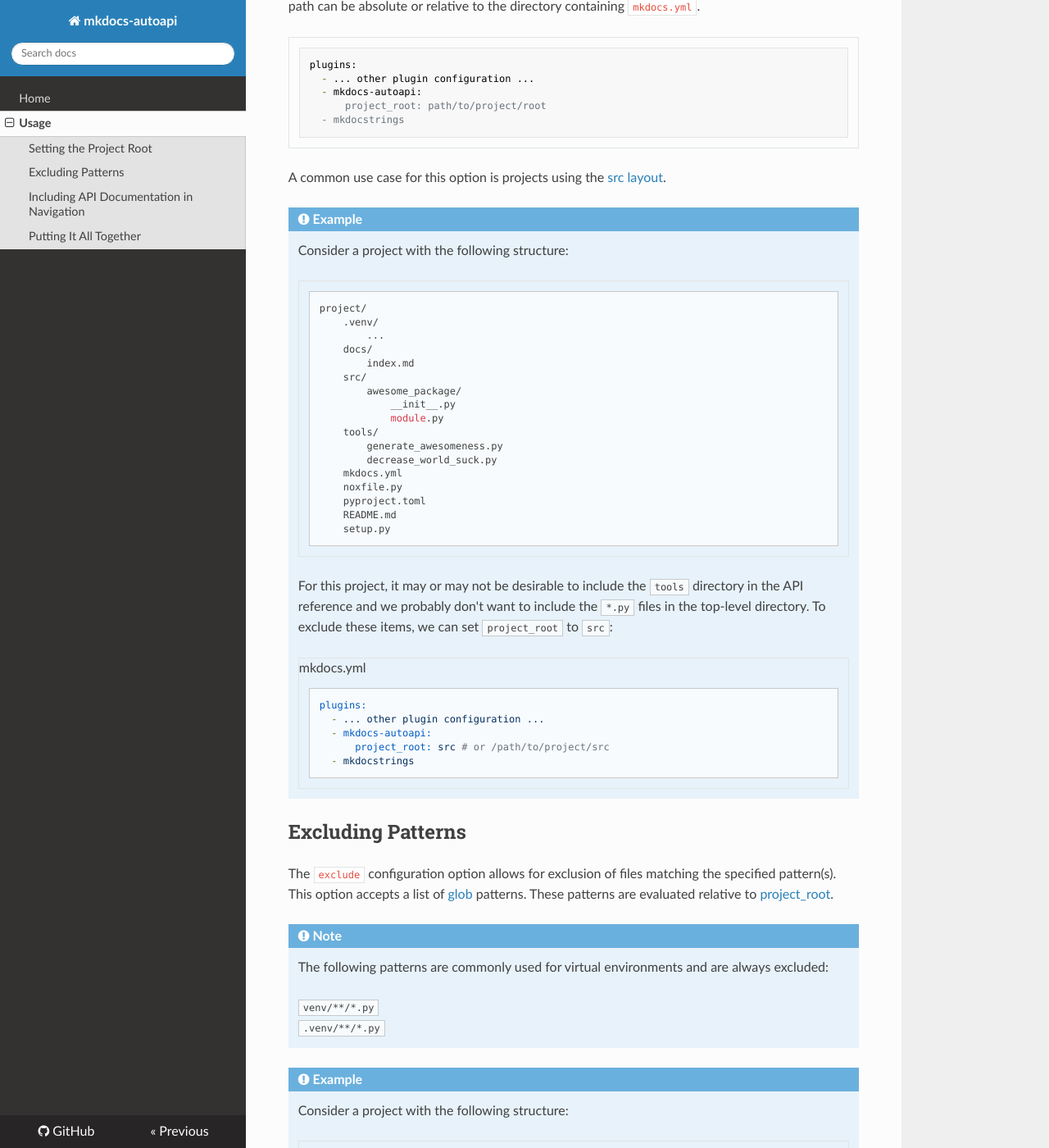
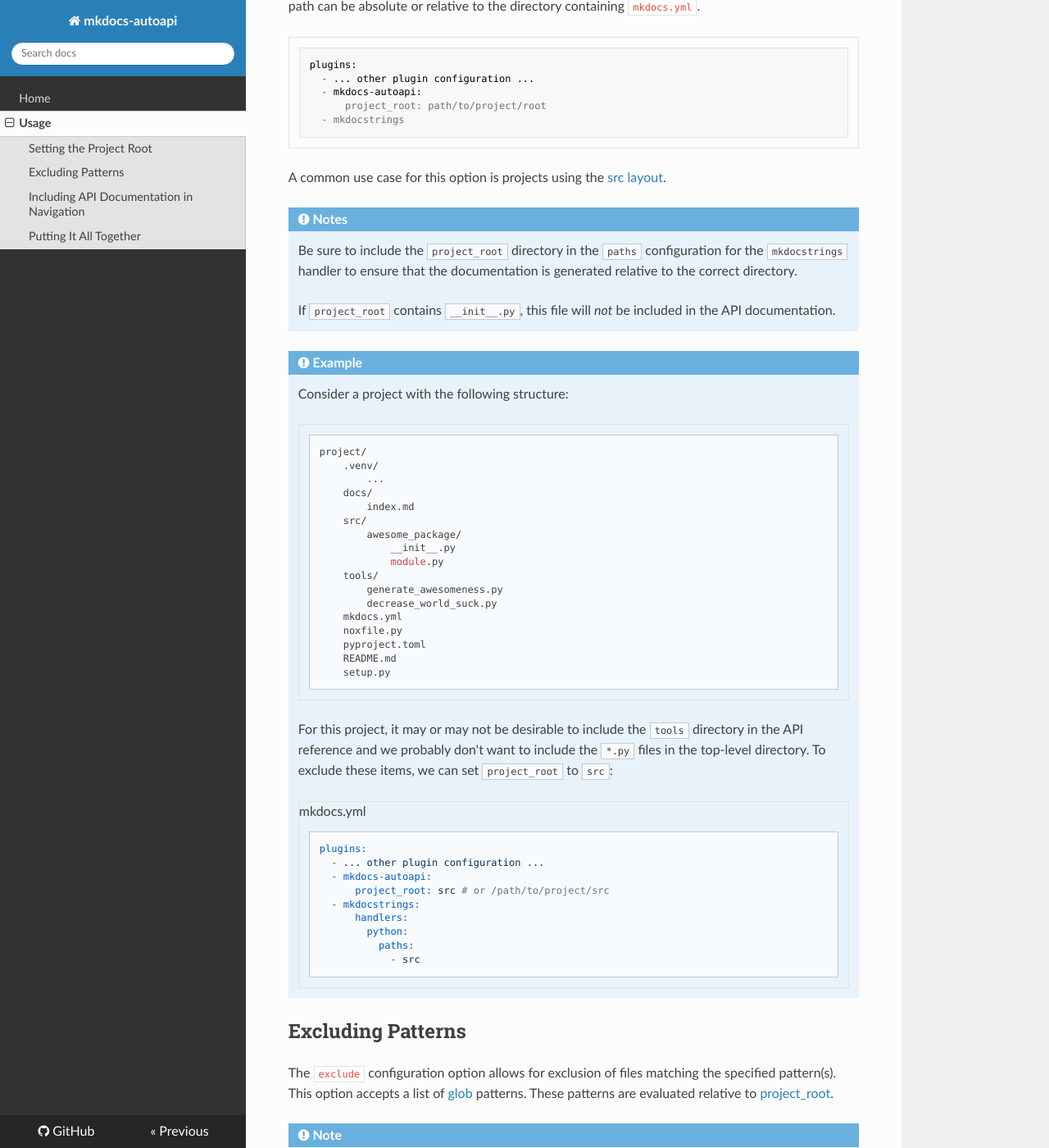
Before and after one commit to jcayers20/mkdocs-autoapi, an MkDocs documentation site: the page built from docs/usage.md, in a window 1280 px wide and 1400 px high, scrolled down 270 px. Shown: the whole window at 82% size. Built offline with MkDocs 1.6.1, drawn with Linux system fonts in a browser that asks for light colours; nearby versions of some CDN libraries.

Commit message:
Improve usage documentation for project_root setting
Added two important notes to "Setting the Project Root":
1. The `paths` configuration for the `mkdocstrings` handler must include
`project_root` or the build will fail.
2. If `project_root` contains `__init__.py`, then this file will not be included
in the generated API documentation (no way to reference it).

````diff
--- a/docs/usage.md
+++ b/docs/usage.md
@@ -17,6 +17,15 @@
 
 A common use case for this option is projects using the
 [src layout](https://packaging.python.org/en/latest/discussions/src-layout-vs-flat-layout/).
+
+!!! note "Notes"
+
+    Be sure to include the `project_root` directory in the `paths` configuration
+    for the `mkdocstrings` handler to ensure that the documentation is generated
+    relative to the correct directory.
+
+    If `project_root` contains `__init__.py`, this file will _not_ be included
+    in the API documentation.
 
 !!! example
 
@@ -52,7 +61,11 @@
       - ... other plugin configuration ...
       - mkdocs-autoapi:
           project_root: src # or /path/to/project/src
-      - mkdocstrings
+      - mkdocstrings:
+          handlers:
+            python:
+              paths:
+                - src
     ```
 
 ## Excluding Patterns
````
